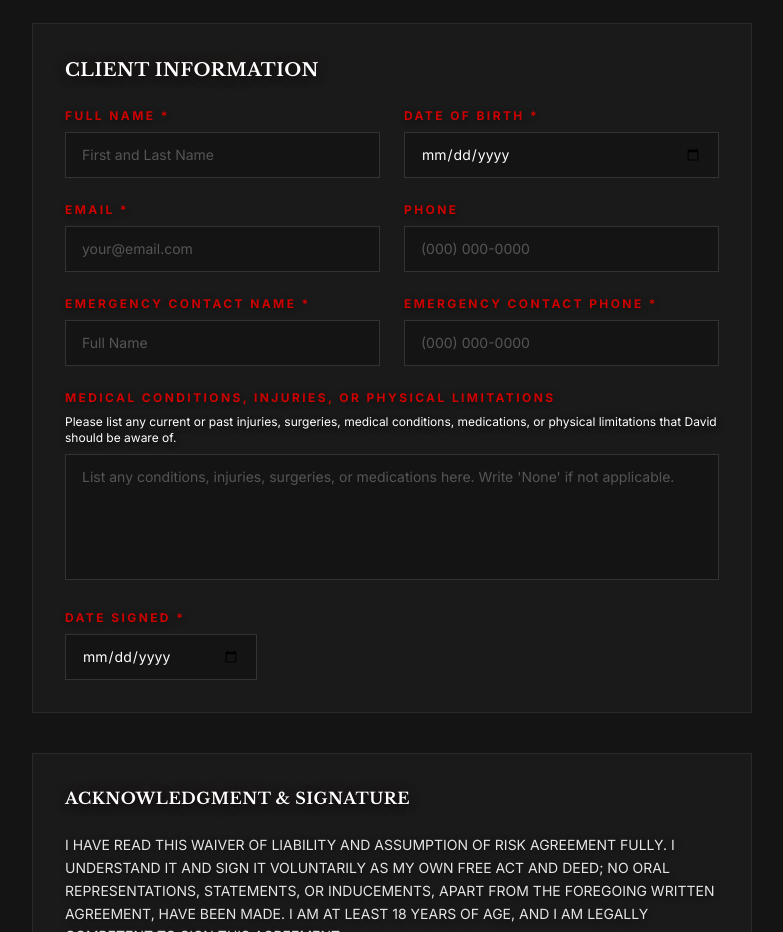
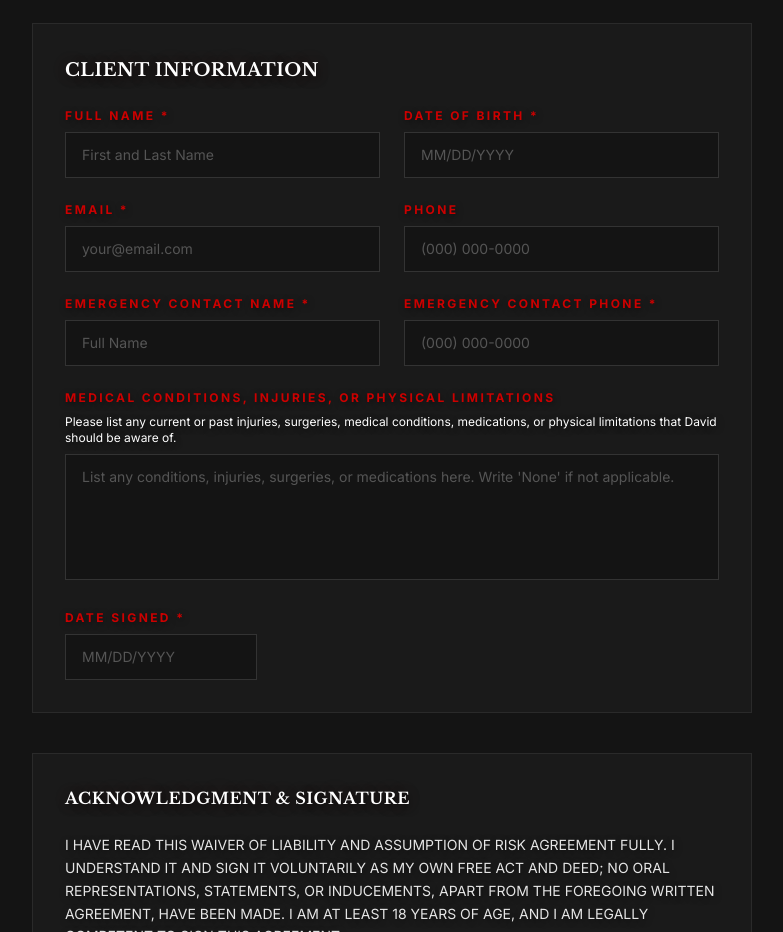
Before and after one commit to davidzabinskifitness/dzf-website, a Next.js app: page /waiver in a window 1280 px wide. Shown: the part 1940-2872 px from the top of the page, without its empty margins (248-1031 px from the left). Built offline with nearby package versions, Linux system fonts and the light colour scheme.

Commit message:
change date inputs to text to fix validation issue

```diff
--- a/app/waiver/page.tsx
+++ b/app/waiver/page.tsx
@@ -214,10 +214,11 @@ export default function WaiverPage() {
                   Date of Birth *
                 </label>
                 <input
-                  type="date"
+                  type="text"
                   value={dob}
                   onChange={(e) => setDob(e.target.value)}
-                  className="w-full bg-[#141414] border border-[#333] text-white px-4 py-3 focus:outline-none focus:border-[#CC0000] transition-colors text-sm"
+                  placeholder="MM/DD/YYYY"
+                  className="w-full bg-[#141414] border border-[#333] text-white px-4 py-3 focus:outline-none focus:border-[#CC0000] transition-colors placeholder-[#555] text-sm"
                 />
               </div>
 
@@ -295,10 +296,11 @@ export default function WaiverPage() {
                 Date Signed *
               </label>
               <input
-                type="date"
+                type="text"
                 value={date}
                 onChange={(e) => setDate(e.target.value)}
-                className="w-full sm:w-48 bg-[#141414] border border-[#333] text-white px-4 py-3 focus:outline-none focus:border-[#CC0000] transition-colors text-sm"
+                placeholder="MM/DD/YYYY"
+                className="w-full sm:w-48 bg-[#141414] border border-[#333] text-white px-4 py-3 focus:outline-none focus:border-[#CC0000] transition-colors placeholder-[#555] text-sm"
               />
             </div>
           </section>
```
